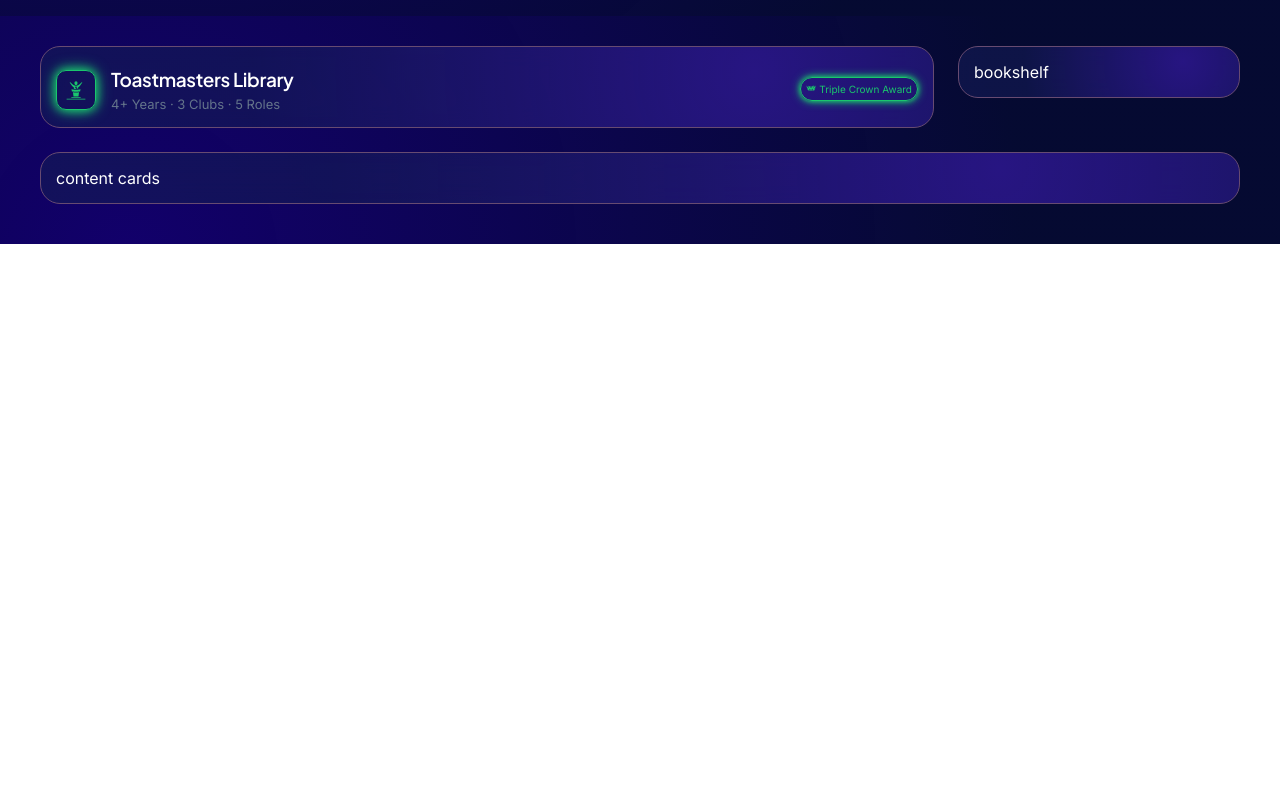
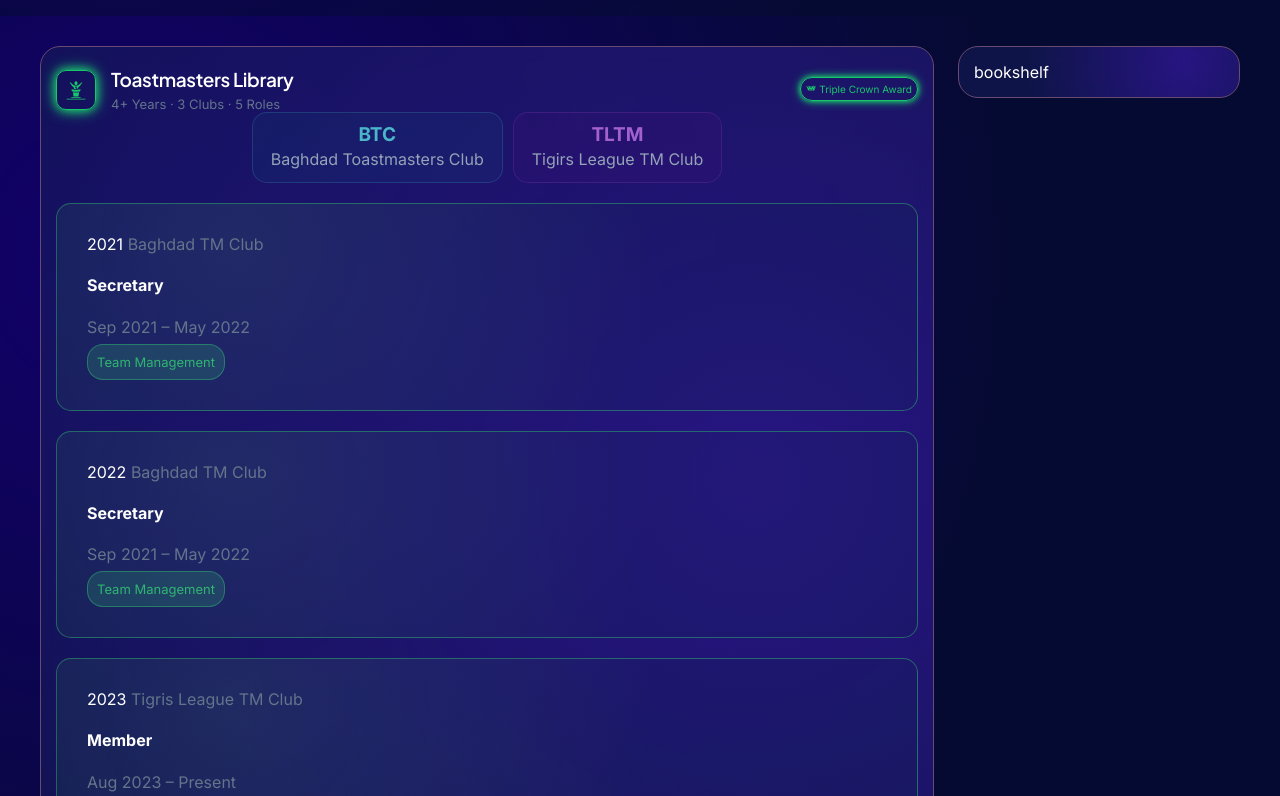
Before and after one commit to AfiaaSattar/AfiaaPortfolio, a React (Vite) app: page / in a window 1280 px wide. Shown: the part 1584-2380 px from the top of the page. Before the commit the page ends 1828 px from the top, so only its background shows below. Built offline with nearby package versions, Linux system fonts and the light colour scheme.

Commit message:
20th July

```diff
--- a/src/components/ProfessionalExperience.jsx
+++ b/src/components/ProfessionalExperience.jsx
@@ -86,6 +86,7 @@
             <br />
             <hr />
             <br />
+
             <div className="Featured-Certificate-footer">
                 <div className="dev">
                     <span>2019</span>
--- a/src/components/ToastmastersCards.jsx
+++ b/src/components/ToastmastersCards.jsx
@@ -1,5 +1,47 @@
 import { GiPublicSpeaker, GiCrown } from "react-icons/gi";
 export default function ToastmastersCard(){
+    const ToastPositions = [
+        {
+            id: 1,
+            date: 2021,
+            clubName: " Baghdad TM Club",
+            position: "Secretary",
+            fullDate: "Sep 2021 – May 2022",
+            tags: ["Team Management"]
+        },
+        {
+            id: 2,
+            date: 2022,
+            clubName: " Baghdad TM Club",
+            position: "Secretary",
+            fullDate: "Sep 2021 – May 2022",
+            tags: ["Team Management"]
+        },
+        {
+            id: 3,
+            date: 2023,
+            clubName: " Tigris League TM Club",
+            position: "Member",
+            fullDate: "Aug 2023 – Present",
+            tags: ["Coaching", "Team Management"]
+        },
+        {
+            id: 4,
+            date: 2025,
+            clubName: " Baghdad Toastmasters",
+            position: "Member",
+            fullDate: "Mar 2025 – Oct 2025",
+            tags: ["Leadership"]
+        },
+                {
+            id: 5,
+            date: 2025,
+            clubName: " Tigris League TM Club",
+            position: "Presedent",
+            fullDate: "Jun 2025 – Present",
+            tags: ["Coaching", "Team Management","Training"]
+        }
+    ]
     return(
         <div className="toastmasters-card">
          {/*Toastmasters-card-header*/}
@@ -15,6 +57,37 @@
                     <span> <GiCrown /> Triple Crown Award</span>
                 </div>
             </div>
+            <div className="Featured-Certificate-footer">
+                <div className="dev">
+                    <span>BTC</span>
+                    <p>Baghdad Toastmasters Club</p>
+                </div>
+                <div className="leaderShip">
+                    <span>TLTM</span>
+                    <p>Tigirs League TM Club</p>
+                </div>
+            </div>
+          {/*Toastmasters-body-loops*/}
+            {ToastPositions.map((item) => (
+                   <div key={item.id} className="toast-position-container" >
+                        <span>{item.date}</span>
+                        <span className="club-name">{item.clubName}</span>
+                        <h4>{item.position}</h4>
+                        <p>{item.fullDate}</p>
+                        <span>
+                            {item.tags.map((tag,index) => (
+                                <span key={index} className="custom-tag">
+                                {tag}
+                                </span>
+                            ))}
+                        </span>
+                   </div>
+                ))}
+
+              {/*Toastmasters-footer-button*/}
+                <div className="toast-button-wrapper">
+                   <button className="toast-button">View Full Toastmasters Journey</button>
+                </div>
         </div>
     );
 }
--- a/src/index.css
+++ b/src/index.css
@@ -699,3 +699,35 @@
 font-size: 10px;
 box-shadow: 0 0 5px #1ac66d, 0 0 10px #1ac66d;
 }
+
+/*toast-position-container*/
+.toast-position-container{
+  border-radius: 15px;
+  border: 1px solid #31b7717d;
+  padding: 30px;
+  margin-top: 20px;
+  background:
+  radial-gradient(
+    circle at 20% 20%,
+    rgba(111, 185, 140, 0.12) 0%,
+    transparent 60%
+  ),
+  #033f301a;
+}
+.toast-position-container p{
+  color: #64748b;
+  margin-bottom: 7px;
+}
+.club-name{
+  color: #64748b;
+}
+/*View Full Toastmasters Journey button*/
+.toast-button-wrapper{
+  display: flex;
+  justify-content: center;
+  align-items: center;
+  margin-top: 20px;
+}
+.toast-button{
+
+}
```
